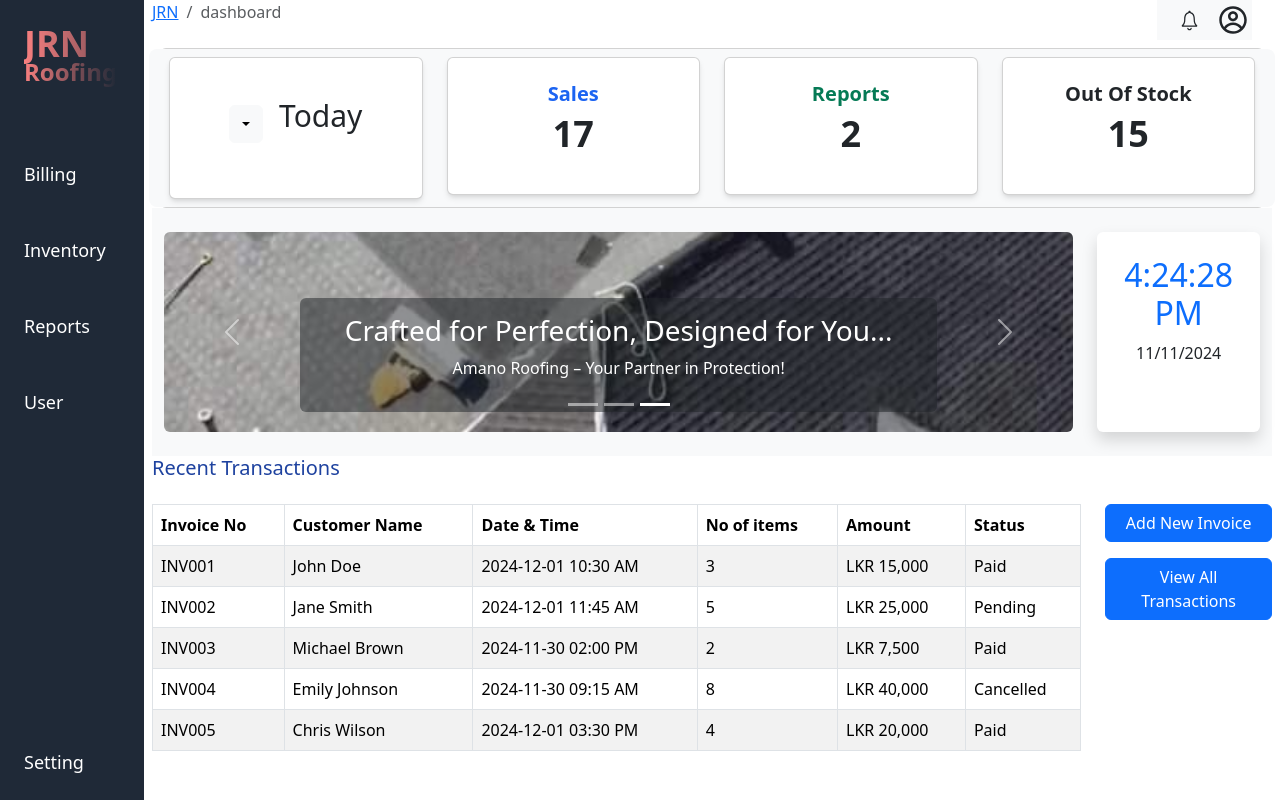
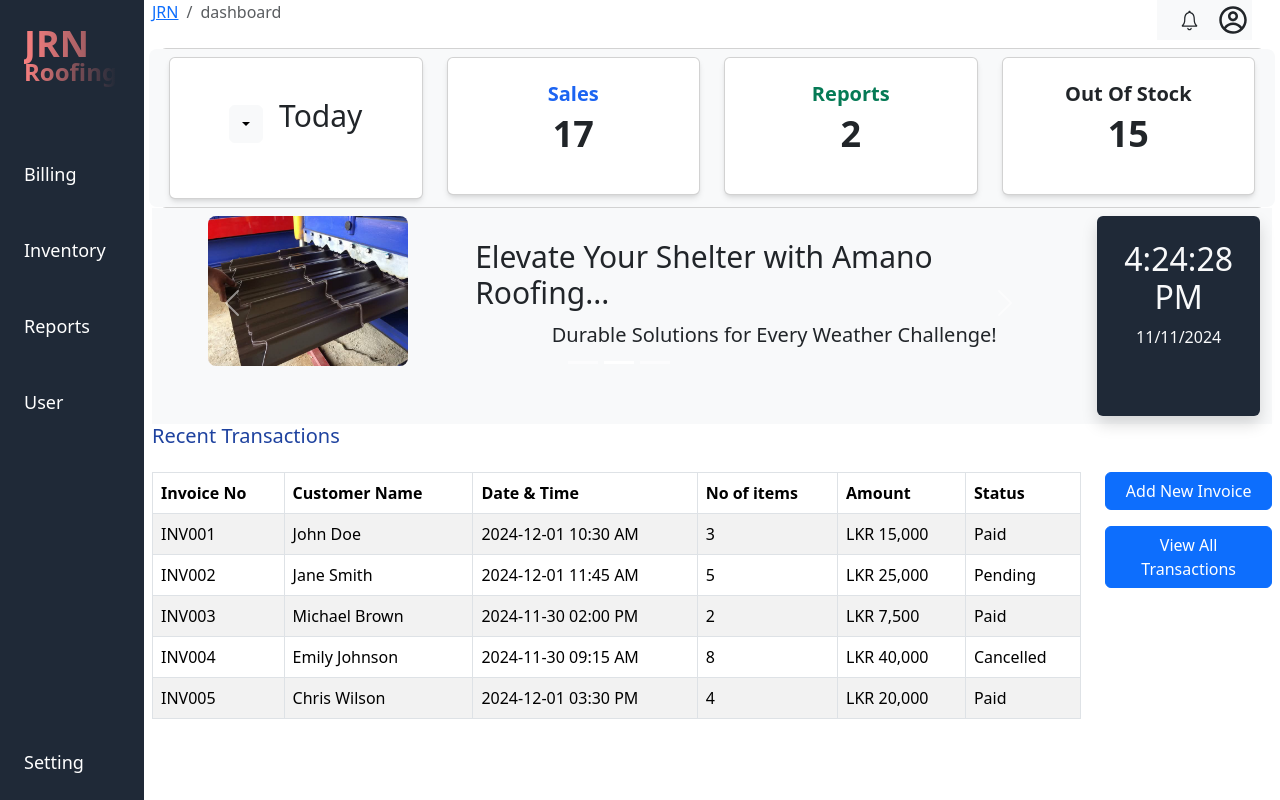
Before and after one commit to malinga9818/JRN-billing-and-inventory-management-system, a React (Vite) app in the folder front-end/: page / in a window 1280 px wide. Built offline with nearby package versions, Linux system fonts and the light colour scheme; sample sign-in values are in the browser's storage.

Commit message:
add changes..

```diff
--- a/front-end/package.json
+++ b/front-end/package.json
@@ -10,6 +10,7 @@
     "preview": "vite preview"
   },
   "dependencies": {
+    "aos": "^2.3.4",
     "axios": "^1.7.7",
     "bootstrap": "^5.3.3",
     "emailjs-com": "^3.2.0",
--- a/front-end/src/Components/Dropdowns.jsx
+++ b/front-end/src/Components/Dropdowns.jsx
@@ -12,7 +12,6 @@ const Dropdowns = () => {
     <div className="rounded p-3 text-dark flex items-center justify-center gap-3">
       <Dropdown onSelect={handleSelect}>
         <Dropdown.Toggle variant="light" id="dropdown-basic"></Dropdown.Toggle>
-
         <Dropdown.Menu>
           <Dropdown.Item eventKey="Today">Today</Dropdown.Item>
           <Dropdown.Item eventKey="Week">Week</Dropdown.Item>
--- a/front-end/src/Components/Header.jsx
+++ b/front-end/src/Components/Header.jsx
@@ -28,7 +28,7 @@ function Header({ showSearch = true, setIsAuth }) {
             <Form.Control
               type="text"
               placeholder="Search"
-              className="w-60 rounded-pill ps-5" // Use Bootstrap classes for rounded corners and padding
+              className="w-60 rounded-pill ps-5"
             />
             <AiOutlineSearch
               size={20}
--- a/front-end/src/Components/NavigationBar.jsx
+++ b/front-end/src/Components/NavigationBar.jsx
@@ -13,7 +13,7 @@ function NavigationBar() {
             className=" font-bold text-4xl bg-gradient-to-r from-red-400 via-red-600 to-red-500 bg-clip-text text-transparent"
           >
             JRN <br />{" "}
-            <span className="text-2xl font-bold relative left-10 bottom-4 bg-gradient-to-r from-yellow-500 via-yellow-100 to-yellow-600 bg-clip-text text-transparent">
+            <span className="text-2xl hidden md:inline font-bold relative left-10 bottom-4 bg-gradient-to-r from-yellow-500 via-yellow-100 to-yellow-600 bg-clip-text text-transparent">
               Roofing
             </span>
           </Link>
--- a/front-end/src/Components/SignIn.jsx
+++ b/front-end/src/Components/SignIn.jsx
@@ -145,7 +145,8 @@
 // export default SignIn;
 
 import React, { useState } from "react";
-import { Button, Form } from "react-bootstrap";
+import "./Signin.css";
+import { Button, Form, Modal } from "react-bootstrap";
 import { Link, useNavigate } from "react-router-dom";
 import axios from "axios";
 import { FaEye, FaEyeSlash } from "react-icons/fa"; // icons from react-icons
@@ -153,7 +154,9 @@ import { FaEye, FaEyeSlash } from "react-icons/fa"; // icons from react-icons
 function SignIn({ setIsAuth }) {
   const [username, setUsername] = useState("");
   const [password, setPassword] = useState("");
-  const [showPassword, setShowPassword] = useState(false); // this state for password show and hide
+  const [showPassword, setShowPassword] = useState(false); // State for password visibility
+  const [showModal, setShowModal] = useState(false); //to loging err medel visibility
+  const [modalMessage, setModalMessage] = useState(""); // state for modal message
 
   const navigate = useNavigate();
 
@@ -168,16 +171,21 @@ function SignIn({ setIsAuth }) {
         }
       );
       localStorage.setItem("token", response.data.token); // Save token
-      setIsAuth(true); // this update auth state immediately when recive token
-      navigate("/"); // redirect to dashboard if un ans pw correct
+      setIsAuth(true); // Update auth state
+      navigate("/"); // Redirect to dashboard
     } catch (err) {
-      console.err(err.response?.data.message);
-      alert("Invalid credentials. Please try again.");
+      console.error(err);
+      setModalMessage("Invalid credentials. Please try again."); // set modal message
+      setShowModal(true); //
     }
   };
 
   const togglePasswordVisibility = () => {
     setShowPassword(!showPassword);
+  };
+
+  const handleCloseModal = () => {
+    setShowModal(false); // close modal
   };
 
   return (
@@ -224,7 +232,7 @@ function SignIn({ setIsAuth }) {
               </Form.Label>
               <div className="relative">
                 <Form.Control
-                  type={showPassword ? "text" : "password"} // toggle input type
+                  type={showPassword ? "text" : "password"} // Toggle input type
                   name="password"
                   placeholder="*********"
                   className="p-2 w-full border border-gray-300 rounded-md"
@@ -234,7 +242,7 @@ function SignIn({ setIsAuth }) {
                 />
                 <div
                   className="absolute inset-y-0 right-0 flex items-center pr-2 cursor-pointer"
-                  onClick={togglePasswordVisibility} // toggle visibility on click
+                  onClick={togglePasswordVisibility}
                 >
                   {showPassword ? (
                     <FaEyeSlash size={20} />
@@ -245,7 +253,7 @@ function SignIn({ setIsAuth }) {
               </div>
             </Form.Group>
             <Button
-              className="py-2 bg-gradient-to-r from-indigo-700 via -indigo-400 to-indigo-700 rounded-lg text-white"
+              className="py-2 bg-gradient-to-r from-indigo-700 via-indigo-400 to-indigo-700 rounded-lg text-white"
               type="submit"
             >
               Sign In
@@ -259,6 +267,24 @@ function SignIn({ setIsAuth }) {
           </div>
         </div>
       </div>
+
+      {/* this for error alert when user try to login with incorrect us & pw */}
+      <Modal
+        show={showModal}
+        onHide={handleCloseModal}
+        className="custom-modal "
+
+      >
+        <Modal.Header closeButton>
+          <Modal.Title>Logon Error</Modal.Title>
+        </Modal.Header>
+        <Modal.Body>{modalMessage}</Modal.Body>
+        <Modal.Footer>
+          <Button variant="secondary" onClick={handleCloseModal}>
+            Close
+          </Button>
+        </Modal.Footer>
+      </Modal>
     </div>
   );
 }
--- a/front-end/src/Components/SignUp.jsx
+++ b/front-end/src/Components/SignUp.jsx
@@ -75,35 +75,48 @@
 
 // export default SignUp;
 import React, { useState } from "react";
-import { Button, Form } from "react-bootstrap";
+import "./Signin.css";
+import { Button, Form, Modal } from "react-bootstrap";
 import { Link, useNavigate } from "react-router-dom";
 import axios from "axios";
-import { FaEye, FaEyeSlash } from 'react-icons/fa';
+import { FaEye, FaEyeSlash } from "react-icons/fa";
 
 function SignUp() {
   const [username, setUsername] = useState("");
   const [password, setPassword] = useState("");
   const [role, setRole] = useState("user");
   const [showPassword, setShowPassword] = useState(false);
+  const [showModal, setShowModal] = useState(false); // To control modal visibility
+  const [modalMessage, setModalMessage] = useState(""); // State for modal message
+
   const navigate = useNavigate();
 
   const handleSignUp = async (e) => {
     e.preventDefault();
     try {
-      const response = await axios.post("http://localhost:8000/api/auth/sign-up", {
-        username,
-        password,
-        role,
-      });
-      alert(response.data.message);
+      const response = await axios.post(
+        "http://localhost:8000/api/auth/sign-up",
+        {
+          username,
+          password,
+          role,
+        }
+      );
+      console.log(response.data);
+      setModalMessage("Successfully registered, Please sign in."); // Set modal message when user registered
+      setShowModal(true); // Show modal on success
       navigate("/sign-in");
     } catch (error) {
-      alert(error.response?.data?.message || "Something went wrong!");
+      setModalMessage("User  name already exists."); // Set modal message when user exists
+      setShowModal(true);
     }
   };
-
   const togglePasswordVisibility = () => {
     setShowPassword(!showPassword);
+  };
+
+  const handleCloseModal = () => {
+    setShowModal(false); // Close modal
   };
 
   return (
@@ -160,9 +173,13 @@ function SignUp() {
                 />
                 <div
                   className="absolute inset-y-0 right-0 flex items-center pr-2 cursor-pointer"
-                  onClick={togglePasswordVisibility} // Toggle visibility on click
+                  onClick={togglePasswordVisibility} // toggle visibility on click
                 >
-                  {showPassword ? <FaEyeSlash size={20} /> : <FaEye size={20} />}
+                  {showPassword ? (
+                    <FaEyeSlash size={20} />
+                  ) : (
+                    <FaEye size={20} />
+                  )}
                 </div>
               </div>
             </Form.Group>
@@ -181,6 +198,22 @@ function SignUp() {
           </div>
         </div>
       </div>
+
+      <Modal
+        show={showModal}
+        onHide={handleCloseModal}
+        className="custom-modal"
+      >
+        <Modal.Header closeButton>
+          <Modal.Title>Logon Error</Modal.Title>
+        </Modal.Header>
+        <Modal.Body>{modalMessage}</Modal.Body>
+        <Modal.Footer>
+          <Button variant="secondary" onClick={handleCloseModal}>
+            Close
+          </Button>
+        </Modal.Footer>
+      </Modal>
     </div>
   );
 }
--- /dev/null
+++ b/front-end/src/Components/Signin.css
@@ -0,0 +1,6 @@
+.custom-modal {
+  position: fixed;
+  top: 20px;
+  left: 50%;
+  z-index: 100; /* ensure that appears above other content */
+}
--- a/front-end/src/Pages/Billing/InvoicePreview.jsx
+++ b/front-end/src/Pages/Billing/InvoicePreview.jsx
@@ -7,10 +7,10 @@ function InvoicePreview({ show, handleClose, invoiceData }) {
 
   const invoiceRef = useRef();
 
-  const userId = "dilshanp5400@gmail.com"; // Replace with actual user email
-  const serviceId = "service_zk5k8nm"; // Replace with your EmailJS service ID
-  const templateId = "template_k9i0wkf"; // Replace with your EmailJS template ID
-  const publicKey = "B0On3JI3DI994F4QV"; // Replace with your EmailJS public key
+  const userId = "dilshanp5400@gmail.com"; // put actual user email
+  const serviceId = "service_zk5k8nm"; // emailJS service id
+  const templateId = "template_k9i0wkf"; // emailJS template  id
+  const publicKey = "B0On3JI3DI994F4QV"; // emailJS public key
 
   const currentDate = new Date().toLocaleDateString();
   const currentTime = new Date().toLocaleTimeString();
@@ -86,7 +86,7 @@ function InvoicePreview({ show, handleClose, invoiceData }) {
             </div>
           </div>
 
-          {/* Customer Information */}
+          {/* Customer info section*/}
           <div className="mb-4">
             <h5>Customer Details</h5>
             <p>
--- a/front-end/src/Pages/Dashboard/Carousels.jsx
+++ b/front-end/src/Pages/Dashboard/Carousels.jsx
@@ -1,20 +1,18 @@
 import React, { useState, useEffect } from "react";
-import Carousel from "react-bootstrap/Carousel";
-import { Container, Row, Col } from "react-bootstrap";
-import "bootstrap/dist/css/bootstrap.min.css"; // Import Bootstrap CSS
+import { Container, Row, Col, Carousel } from "react-bootstrap";
+import "bootstrap/dist/css/bootstrap.min.css";
+import AOS from "aos";
+import "aos/dist/aos.css";
 
-// Images
 import roof1 from "../../assets/roofing1.jpeg";
 import roof2 from "../../assets/roofing2.jpeg";
-import roof3 from "../../assets/roofing3.jpeg";
+import roof3 from "../../assets/roofing3.jpeg"
 
-// Talks data
 const talks = [
   {
     id: 1,
     title: "Secure Your Future with Amano Roofing...",
-
-    description: " Built for Safety, Engineered for Strength!",
+    description: "Built for Safety, Engineered for Strength!",
     img: roof1,
   },
   {
@@ -39,40 +37,67 @@ function Carousels() {
     return () => clearInterval(timer);
   }, []);
 
+  useEffect(() => {
+    AOS.init();
+  }, []);
+
   return (
-    <Container fluid className="py-4 bg-light">
+    <Container fluid className="py-2 bg-light">
       <Row>
-        {/* Carousel Section */}
         <Col lg={10} md={12}>
-          <Carousel interval={2000} fade>
+          <div className="bg-light">
+            <Carousel interval={3000} controls={true} indicators={true}>
               {talks.map((talk) => (
                 <Carousel.Item key={talk.id}>
-                {/* Image */}
+                  <Row className="d-flex align-items-center justify-content-between">
+                    <Col
+                      md={4}
+                      className="d-flex flex-column align-items-center"
+                    >
                       <img
-                  className="d-block w-100 rounded"
                         src={talk.img}
                         alt={talk.title}
-                  style={{ height: "200px", objectFit: "cover" }}
+                        className="img-fluid rounded-lg mb-4"
+                        style={{ height: "150px", objectFit: "cover" }}
+                        data-aos="fade-up"
                       />
-                {/* Caption */}
-                <Carousel.Caption className="bg-dark bg-opacity-50 p-3 rounded">
-                  <h3>{talk.title}</h3>
-                  <p>{talk.description}</p>
-                </Carousel.Caption>
+                    </Col>
+                    <Col
+                      md={8}
+                      className="d-flex flex-column justify-content-center align-items-center"
+                    >
+                      <h1
+                        data-aos="fade-up"
+                        data-aos-duration="500"
+                        className="text-3xl font-weight-bold mb-2"
+                      >
+                        {talk.title}
+                      </h1>
+                      <p
+                        data-aos="fade-up"
+                        data-aos-duration="500"
+                        data-aos-delay="100"
+                        className="lead text-2xl"
+                      >
+                        {talk.description}
+                      </p>
+                    </Col>
+                  </Row>
                 </Carousel.Item>
               ))}
             </Carousel>
+          </div>
         </Col>
 
         {/* Calendar and Clock Section */}
         <Col lg={2} md={12}>
           <div
-            className="d-flex flex-column align-items-center bg-white rounded shadow p-4 h-100"
+            className="d-flex flex-column align-items-center  bg-gray-800 rounded shadow p-4 h-100"
             style={{ minHeight: "200px" }}
           >
-            {/* Real-Time Clock */}
-            <div className="text-center">
-              <h2 className="text-primary">
+            {/* real working time */}
+            <div className="text-center text-light">
+              <h2>
                 {currentTime.toLocaleTimeString()}
               </h2>
               <p>{currentTime.toLocaleDateString()}</p>
--- a/front-end/src/Pages/Dashboard/Dashboard.jsx
+++ b/front-end/src/Pages/Dashboard/Dashboard.jsx
@@ -114,32 +114,25 @@ const Dashboard = ({ setIsAuth }) => {
             <Card className="shadow-md rounded-lg p-4 transition-transform duration-200 hover:scale-105">
               <h5 className="text-blue-600 font-semibold">Sales</h5>
               <p className="text-4xl font-bold">{summaryData.Sales}</p>{" "}
-              {/* Using friend's data */}
             </Card>
           </Col>
           <Col lg={3} md={6} sm={12} className="">
             <Card className="shadow-md rounded-lg p-4 transition-transform duration-200 hover:scale-105">
               <h5 className="text-green-600 font-semibold">Reports</h5>
               <p className="text-4xl font-bold">{summaryData.Reports}</p>{" "}
-              {/* Using friend's data */}
             </Card>
           </Col>
           <Col lg={3} md={6} sm={12} className="">
             <Card className="shadow-md rounded-lg p-4 transition-transform duration-200 hover:scale-105">
               <h5 className="text-yellow-600 font-semibold">Out Of Stock</h5>
-              <p className="text-4xl font-bold">
-                {summaryData.Out}
-              </p>{" "}
-              {/* Using friend's data */}
+              <p className="text-4xl font-bold">{summaryData.Out}</p>{" "}
             </Card>
           </Col>
         </Row>
       </Card>
       <Carousels />
       <h5 className="text-blue-800">Recent Transactions</h5>
-      {/* <div className="d-flex justify-content-between"> */}
       <Row className="mt-4 d-flex justify-content-between">
-        {/* Table Column */}
         <Col lg={10}>
           <Table bordered striped hover responsive>
             <thead>
@@ -169,7 +162,6 @@ const Dashboard = ({ setIsAuth }) => {
           </Table>
         </Col>
 
-        {/* Button Column */}
         <Col lg={2}>
           <div className="d-flex flex-column gap-3">
             <Button variant="primary">Add New Invoice</Button>
@@ -178,7 +170,6 @@ const Dashboard = ({ setIsAuth }) => {
         </Col>
       </Row>
     </div>
-    // </div>
   );
 };
 
--- a/front-end/src/Pages/Reports/Report.jsx
+++ b/front-end/src/Pages/Reports/Report.jsx
@@ -19,7 +19,6 @@ const summaryData = {
   finance: 2,
 };
 
-// Initial reports with unique IDs
 const initialReports = [
   {
     id: 1,
@@ -81,7 +80,7 @@ function Report() {
       setSelectedReportIndex(index);
     } else {
       setFormData({
-        id: reports.length + 1, // Assign a new ID for new reports
+        id: reports.length + 1, // assign a new id for new reports
         period: "",
         type: "",
         date: new Date().toISOString().split("T")[0], // Current date
@@ -89,7 +88,7 @@ function Report() {
           hour: "2-digit",
           minute: "2-digit",
           hour12: false,
-        }), // Current time in 24-hour format
+        }), // current time in 24-hour format
       });
       setSelectedReportIndex(null);
     }
@@ -217,7 +216,6 @@ function Report() {
         <Button variant="primary">View All Reports</Button>
       </div>
 
-      {/* Modal for Add/Edit/Delete */}
       <Modal show={showModal} onHide={handleModalClose}>
         <Modal.Header closeButton>
           <Modal.Title>
```
Also changed, not shown: front-end/src/Pages/Users/User.jsx (+0 -8 lines), 1 other file (tests, documents, lock files or other folders). Lines whose indentation alone changed are shown as unchanged.
